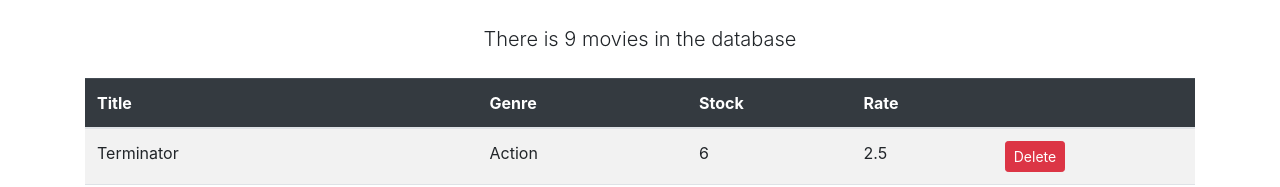
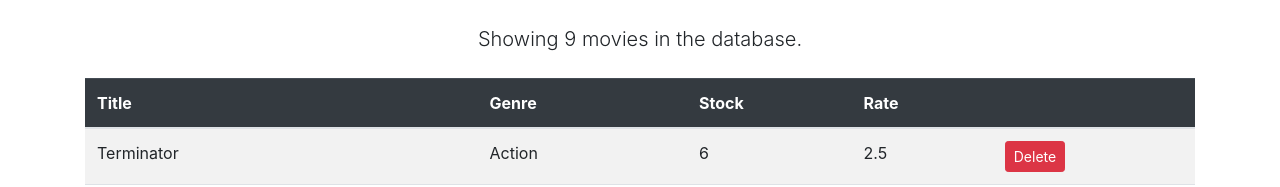
Before and after one commit to DalatCoder/learn-react-mosh, a React (Create React App) app in the folder vidly/: page / in a window 1280 px wide. Shown: the top 187 px of the page. Built offline with nearby package versions, Linux system fonts and the light colour scheme.

Commit message:
solution: complete

```diff
--- a/vidly/src/components/movies.jsx
+++ b/vidly/src/components/movies.jsx
@@ -21,14 +21,19 @@ class Movies extends Component {
 
   render() {
     const count = this.state.movies.length;
-    const heading =
-      count > 0
-        ? `There is ${count} movies in the database`
-        : 'There is no movie in the database';
+
+    if (count === 0)
+      return (
+        <p className="lead my-4 text-center text-danger">
+          There is no movies in the database.
+        </p>
+      );
 
     return (
       <Fragment>
-        <p className="lead my-4 text-center">{heading}</p>
+        <p className="lead my-4 text-center">
+          Showing {count} movies in the database.
+        </p>
         <table className="table table-striped">
           <thead className="table-dark">
             <tr>
```
